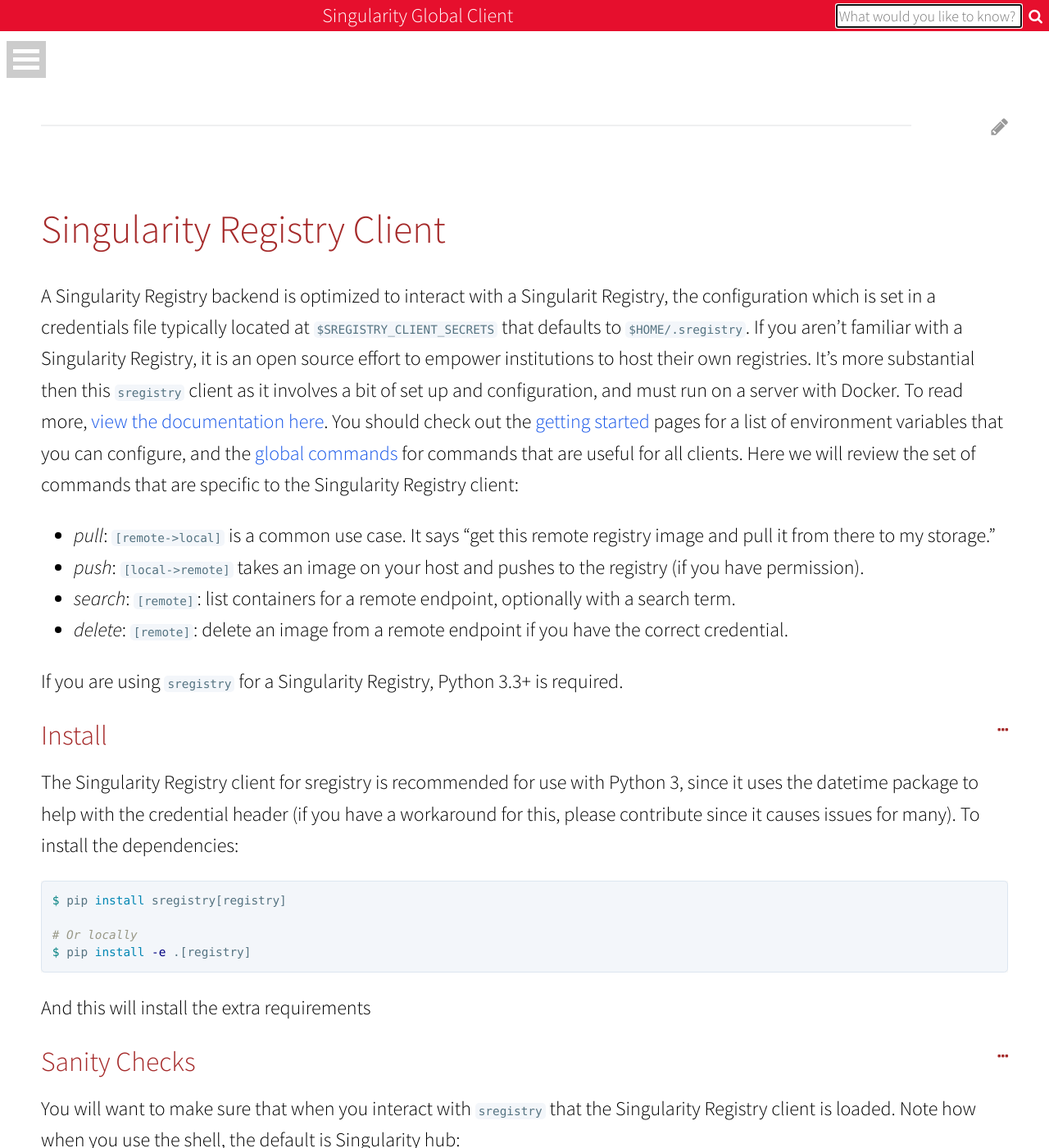
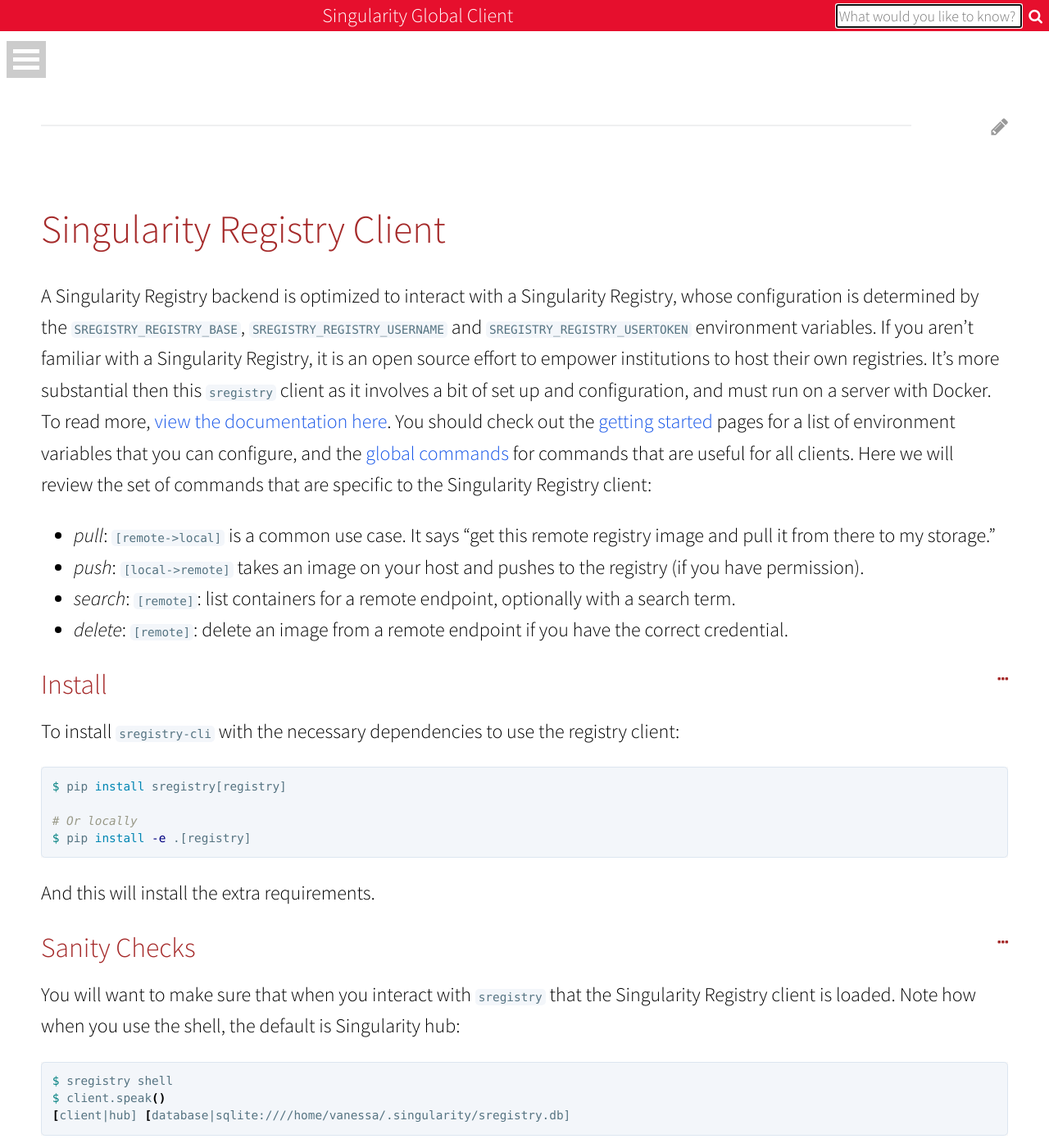
Before and after one commit to singularityhub/sregistry-cli, a Jekyll site: the page built from docs/pages/clients/registry.md, in a window 1280 px wide and 1400 px high. Shown: the whole window at 82% size. Built offline with Jekyll 4.4.1, drawn with Linux system fonts in a browser that asks for light colours; nearby versions of some CDN libraries; some of the changed text lies outside the part shown.

Commit message:
docs.pages.clients.registry: update for new env variables

````diff
--- a/docs/pages/clients/registry.md
+++ b/docs/pages/clients/registry.md
@@ -8,17 +8,16 @@
 
 # Singularity Registry Client
 
-A Singularity Registry backend is optimized to interact with a Singularit Registry, the configuration which is set in a credentials file typically located at `$SREGISTRY_CLIENT_SECRETS` that defaults to `$HOME/.sregistry`. If you aren't familiar with a Singularity Registry, it is an open source effort to empower institutions to host their own registries. It's more substantial then this `sregistry` client as it involves a bit of set up and configuration, and must run on a server with Docker. To read more, [view the documentation here](https://singularityhub.github.io/sregistry). You should check out the [getting started](../getting-started) pages for a list of environment variables that you can configure, and the [global commands](../getting-started/commands.md) for commands that are useful for all clients. Here we will review the set of commands that are specific to the Singularity Registry client:
+A Singularity Registry backend is optimized to interact with a Singularity Registry, whose configuration is determined by the `SREGISTRY_REGISTRY_BASE`, `SREGISTRY_REGISTRY_USERNAME` and `SREGISTRY_REGISTRY_USERTOKEN` environment variables. If you aren't familiar with a Singularity Registry, it is an open source effort to empower institutions to host their own registries. It's more substantial then this `sregistry` client as it involves a bit of set up and configuration, and must run on a server with Docker. To read more, [view the documentation here](https://singularityhub.github.io/sregistry). You should check out the [getting started](../getting-started) pages for a list of environment variables that you can configure, and the [global commands](../getting-started/commands.md) for commands that are useful for all clients. Here we will review the set of commands that are specific to the Singularity Registry client:
 
  - *pull*: `[remote->local]` is a common use case. It says "get this remote registry image and pull it from there to my storage."
  - *push*: `[local->remote]` takes an image on your host and pushes to the registry (if you have permission).
  - *search*: `[remote]`: list containers for a remote endpoint, optionally with a search term.
  - *delete*: `[remote]`: delete an image from a remote endpoint if you have the correct credential.
 
-If you are using `sregistry` for a Singularity Registry, Python 3.3+ is required.
 
 ## Install
-The Singularity Registry client for sregistry is recommended for use with Python 3, since it uses the datetime package to help with the credential header (if you have a workaround for this, please contribute since it causes issues for many). To install the dependencies:
+To install `sregistry-cli` with the necessary dependencies to use the registry client:
 
 ```bash
 $ pip install sregistry[registry]
@@ -27,7 +26,7 @@
 $ pip install -e .[registry]
 ```
 
-And this will install the extra requirements
+And this will install the extra requirements.
 
 ## Sanity Checks
 You will want to make sure that when you interact with `sregistry` that the Singularity Registry client is loaded. Note how when you use the shell, the default is Singularity hub:
@@ -79,7 +78,7 @@
 
 ## Pull
 To pull an image, you would equivalently use "pull" with the registry client active. The base of your registry
-will be read in from your `SREGISTRY_CLIENT_SECRETS`, and if this isn't found, it assumes local host.
+will be read in from the `SREGISTRY_REGISTRY_BASE` environment variable, and if this isn't found, it assumes local host.
 
 The most likely thing that you would want to do with the client is pull an image. And
 if you have just installed sregistry and done nothing else, this is the default client
@@ -211,7 +212,7 @@
 
 ## Push
 
-Singularity Registry is one of the few clients that has "push," meaning that we can take an image that we have locally and push it to a registry. First, make sure that you have generated your [credentials file](https://singularityhub.github.io/sregistry/credentials.html). You **must** be an admin and/or manager of a Singularity Registry to push to it! If it's not running locally, also make sure that your credentials file has the correct url base (the file that you copy paste usually defaults to localhost, and this would be fine given that you are running the registry locally on your machine, and would need to be changed otherwise). Then, find a local image to push. In the example below, we will push an image called "expfactory.simg."
+Singularity Registry is one of the few clients that has "push," meaning that we can take an image that we have locally and push it to a registry. First, make sure that you have properly defined your [credentials](https://singularityhub.github.io/sregistry/credentials.html). You **must** be an admin and/or manager of a Singularity Registry to push to it! If it's not running locally, also make sure that your credentials file has the correct url base (the file that you copy paste usually defaults to localhost, and this would be fine given that you are running the registry locally on your machine, and would need to be changed otherwise). Then, find a local image to push. In the example below, we will push an image called "expfactory.simg."
 
 You can export the `SREGISTRY_CLIENT=registry` one time (on the same line before the command)
 
@@ -313,9 +314,7 @@
 ## Custom Registry URI
 
 If you want to specify a custom registry (other than localhost) then you have two options. You
-can either change the "base" variable in your configuration file at $HOME/.sregistry (this
-is ideal for a more permanent situation where you are setting a host to consistently use
-a particular Singularity Registry Server), or you can specify the registry as part of the uri.
+can either change set and export the `SREGISTRY_REGISTRY_BASE` environment variable, or you can specify the registry as part of the uri.
 
 For example, here is how I might first try to interact with a registry that I just deployed.
 
@@ -340,7 +339,7 @@
 
 The container pulls successfully! I can use this technique of specifying the registry
 in the unique resource identifier to interact with many different registries at once,
-and the default will still go to the one in my $HOME/.sregistry, given that it's not set
+and the default will still go to the one defined by `SREGISTRY_REGISTRY_BASE`, given that it's not set
 in identifier.
 
 This has been a general review of the custom commands for Singularity Registry. Don't forget that the Singularity Registry client also supports the [global client commands](../getting-started/commands.md) such as `inspect`, `images`, and `get`.
````
Also changed, not shown: other parts of docs/pages/clients/registry.md (+2 -0 lines).
